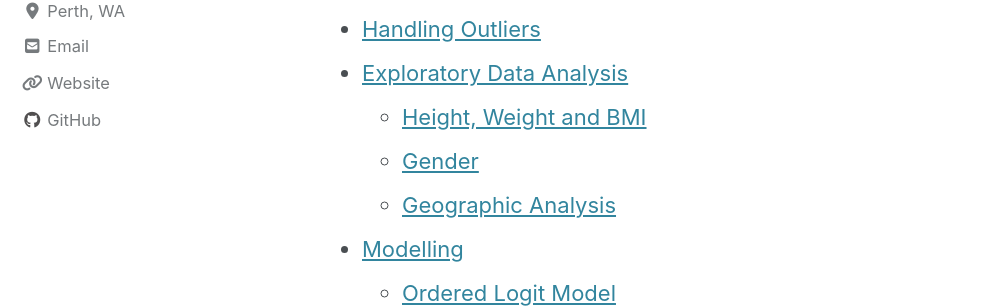
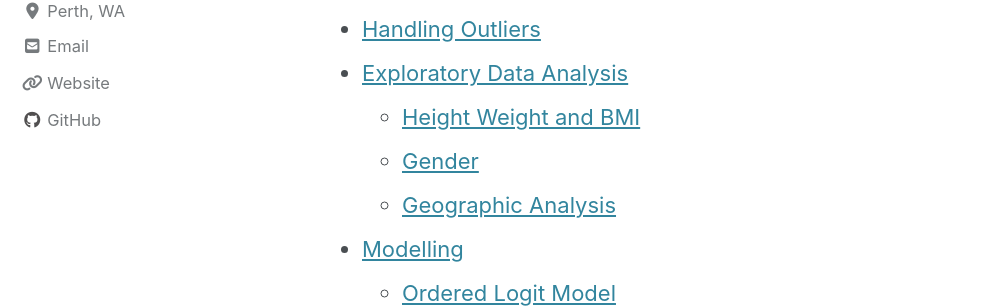
Before and after one commit to learn2gether/learn2gether.github.io, a Jekyll site: the page built from _posts/2018-03-01-BMI.md, in a window 1280 px wide and 900 px high, scrolled down 510 px. Shown: the part 156-464 px from the top of the window, without its empty margins (0-999 px from the left). Built offline with Jekyll 4.4.1, drawn with Linux system fonts in a browser that asks for light colours; cached includes are drawn as plain includes; nearby versions of some CDN libraries; some of the changed text lies outside the part shown.

Commit message:
modify bmi analysis

````diff
--- a/_posts/2018-03-01-BMI.md
+++ b/_posts/2018-03-01-BMI.md
@@ -15,7 +15,7 @@
 - [Handling Missing Values](#handling-missing-values)
 - [Handling Outliers](#handling-outliers)
 - [Exploratory Data Analysis](#exploratory-data-analysis)
-  * [Height, Weight and BMI](#height,-weight-and-bmi)
+  * [Height Weight and BMI](#height-weight-and-bmi)
   * [Gender](#gender)
   * [Geographic Analysis](#geographic-analysis)
 - [Modelling](#modelling)
@@ -26,7 +26,7 @@
   * [Likelihood Ratio Test](#likelihood-ratio-test)
   * [Akaike Information Criterion](akaike-information-criterion)
 - [Limitation](#limitation)
-- [Suggestions On Monetary Implications](#suggestions-on-monetary-Implications)
+- [Suggestions On Monetary Implications](#suggestions-on-monetary-implications)
 
 <br />
 
@@ -1514,6 +1514,7 @@
 
 # Handling Missing Values
 
+<br />
 
 ```python
 selectedDf = df[['ik_','bs_2','sex','dr_','di_','cx_','in_','io_','ix_'
@@ -1526,6 +1527,7 @@
 <br />
 
 <div style="text-align: justify"> There are 66 interviewees who do not provide their statistics for height, and 195 interviewees who do not provide their weights. By further investigation, we can find that once interviewees do not provide either their height or weight, the value of bmi will be filled by zero. Then, we cannot categorize their health level. Therefore, we should remove these samples.</div>
+<br />
 
 ```python
 selectedDf = selectedDf[selectedDf['bmi']!=0]
@@ -1585,7 +1587,7 @@
 <br />
 
 
-## Height, Weight and BMI
+## Height Weight and BMI
 
 <div style="text-align: justify"> We cluster each observation based on weight and height, and it seems to reflect that the health condition has a closed correlation with the weight. </div>
 <br />
@@ -1688,7 +1690,6 @@
 <br />
 
 # Modelling
-<br />
 
 <div style="text-align: justify"> Ordinal regression is also known as ordered, and it is used to predict the dependent variable with ‘ordered’ multiple categories and independent variables. The most common ordered outcome dependent variable is rating systems, and there are normally several evaluations to rate such as poor, fair, good and excellent. The analysis of BMI is quite similar as the rating systems, and it is the heath rating systems. Observations can be categorised as underweight, normal, overweight and obese. We can see that our dependent variables are categorical variables. These variables are not numbers, but they can be ordered from high to low using certain criteria. In order to fit them into the model by the software, we coded them as 1, 2, 3 and 4 representing underweight, normal, overweight and obese respectively. </div>
 <br />
@@ -1709,7 +1710,9 @@
 <div style="text-align: justify"> By comparing marginal effects of both models, the ordered logit and probit models produce almost identical results. </div>
 
 <br />
+
 ![alt text](https://learn2gether.github.io/images/posts/bmi/oprobit_logit_model.png "probit logit model")
+
 <br />
 
 ## Multinomial Logit Model
@@ -1725,25 +1728,20 @@
 <br />
 
 # Model Selection
-<br />
 
 ## Likelihood Ratio Test
 
-<br />
 <div style="text-align: justify"> By comparing the value of log likelihood, the closer the log likelihood gets to zero, the better the model fits since the value of log likelihood is always negative. According to the results of two models, ordered probit model is better choice. However, both models have an almost identical result.</div>
 <br />
 
-## Akaike information criterion
-<br />
+## Akaike Information Criterion
 <div style="text-align: justify"> AIC is another benchmark for the model selection. Smaller AIC is better by the criterion. Normally, we deal with models which have much larger differences at BIC scores, and one model with smallest AIC would be preferred model. However, in our case, these three models are generating a nearly identical job, and the multinomial logit model has a relatively low AIC, which makes it a better choice. Therefore, AIC may not a suitable indicator. </div>
 <br >
 
 # Limitation
-<br />
 <div style="text-align: justify"> There are many limitations to the collected data since this information is generated from the survey. It means that people tend to provide information not revealing their personal details resulting in inaccuracy, which may mislead the model to identify real patterns. For example, people may not measure their height and weight frequently, and they usually provide a rough number. Also, some people care about their appearance, so they may provide fault information about their demographics. In addition, if the information is about their health condition such as diseases, they normally refuse to provide. Therefore, there are a huge amount of missing values for some features which could be major determinants of obesity. Furthermore, survey data is collected in a specific period of time, some interviewees’ behaviors may change recently, and these behaviors could lead to a life-changing transformation to their lifestyles or eating habits. For example, smoking and drinking could have an impact on diabetes and high blood pressure. Some interviewees may quit drinking and smoking for only a few weeks, which may not relieve their symptoms. Therefore, they may provide distinct information in another survey.</div>
 <br />
 
 # Suggestions On Monetary Implications
-<br />
 <div style="text-align: justify"> According to the analysis above, some features are pointed out as potential determinants of obesity by all models such as diabetes, high blood pressure, smoking status and education level. At first, the government should strengthen education about the impact of obesity and its causes, which can avoid forming bad habits in the first place. For example, schools and local communities should provide extra lessons about a healthy lifestyle. These actions could help the government balance the budge in the long run. In addition, smoking and excessive drinking can cause many diseases, which directly increases the government expenditure on medical benefits. Thus, the government could raise more taxes on these products, which can prevent overuse while increasing financial revenues. </div>
 <br />
````
